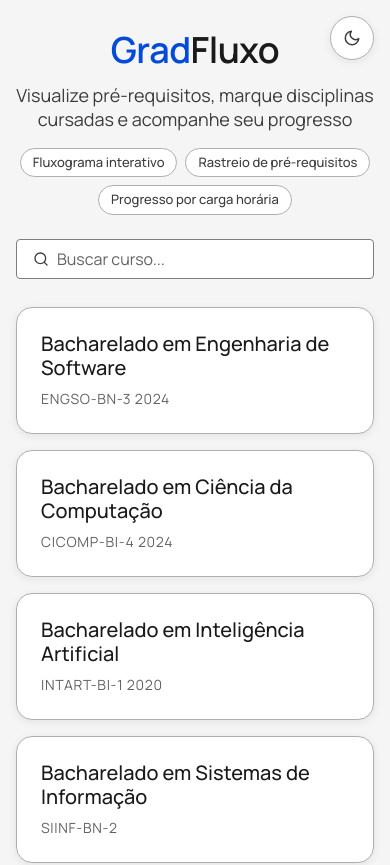
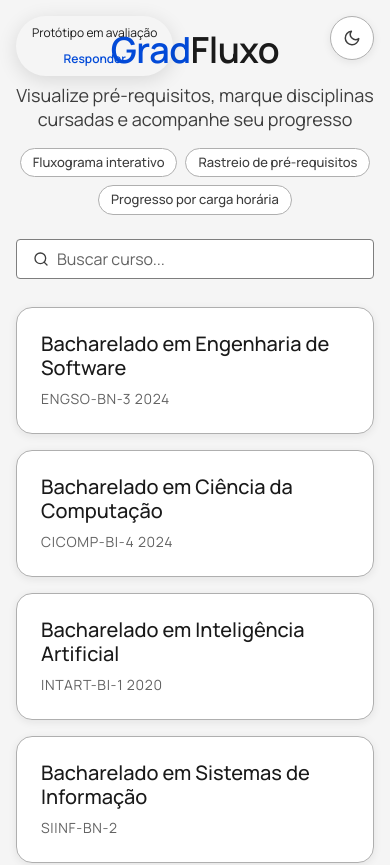
Before and after one commit to sfDavi/GradFluxo, a React (Vite) app: page / in a window 390 px wide. Shown: the top 865 px of the page. Built offline with nearby package versions, Linux system fonts and the light colour scheme.

Commit message:
Add evaluation banner to CourseSelection

```diff
--- a/src/App.css
+++ b/src/App.css
@@ -1481,3 +1481,67 @@
     width: 100%;
   }
 }
+
+/* ═══════════════════════════════════════════════
+   EVAL BANNER
+   ═══════════════════════════════════════════════ */
+
+.eval-banner {
+  position: fixed;
+  top: var(--space-lg);
+  left: var(--space-lg);
+  z-index: 1000;
+  display: flex;
+  flex-direction: column;
+  align-items: center;
+  text-align: center;
+  gap: var(--space-xs);
+  padding: var(--space-sm) var(--space-lg);
+  background: var(--color-surface-raised);
+  border: 1px solid var(--color-border);
+  border-radius: var(--radius-pill);
+  box-shadow: 0 4px 20px rgba(0, 0, 0, 0.12);
+  text-decoration: none;
+  color: var(--color-text-secondary);
+  font-size: 13px;
+  white-space: nowrap;
+  transition: box-shadow 0.2s, border-color 0.2s;
+  max-width: calc(100vw - 2 * var(--space-xxl));
+}
+
+.eval-banner:hover {
+  border-color: var(--color-primary);
+  box-shadow: 0 4px 24px rgba(0, 0, 0, 0.18);
+  color: var(--color-text);
+}
+
+.eval-banner-text {
+  overflow: hidden;
+  text-overflow: ellipsis;
+}
+
+.eval-banner-cta {
+  color: var(--color-primary);
+  font-weight: 600;
+  flex-shrink: 0;
+}
+
+@media (max-width: 480px) {
+  .eval-banner {
+    top: var(--space-md);
+    left: var(--space-md);
+    padding: var(--space-xs) var(--space-md);
+    font-size: 12px;
+    gap: var(--space-xs);
+  }
+
+  .eval-banner-text {
+    display: none;
+  }
+
+  .eval-banner::before {
+    content: 'Protótipo em avaliação';
+    overflow: hidden;
+    text-overflow: ellipsis;
+  }
+}
--- a/src/components/CourseSelection.tsx
+++ b/src/components/CourseSelection.tsx
@@ -31,6 +31,18 @@ export function CourseSelection({
   return (
     <div className="course-selection">
       <ThemeToggle theme={theme} onToggle={onToggleTheme} />
+
+      <a
+        className="eval-banner"
+        href="https://forms.gle/uVUGGsjDt54mTsjx8"
+        target="_blank"
+        rel="noopener noreferrer"
+      >
+        <span className="eval-banner-text">
+          Protótipo em avaliação, por favor ajude preenchendo o formulário de usabilidade
+        </span>
+        <span className="eval-banner-cta">Responder</span>
+      </a>
 
       <div className="course-hero">
         <h1>
```
